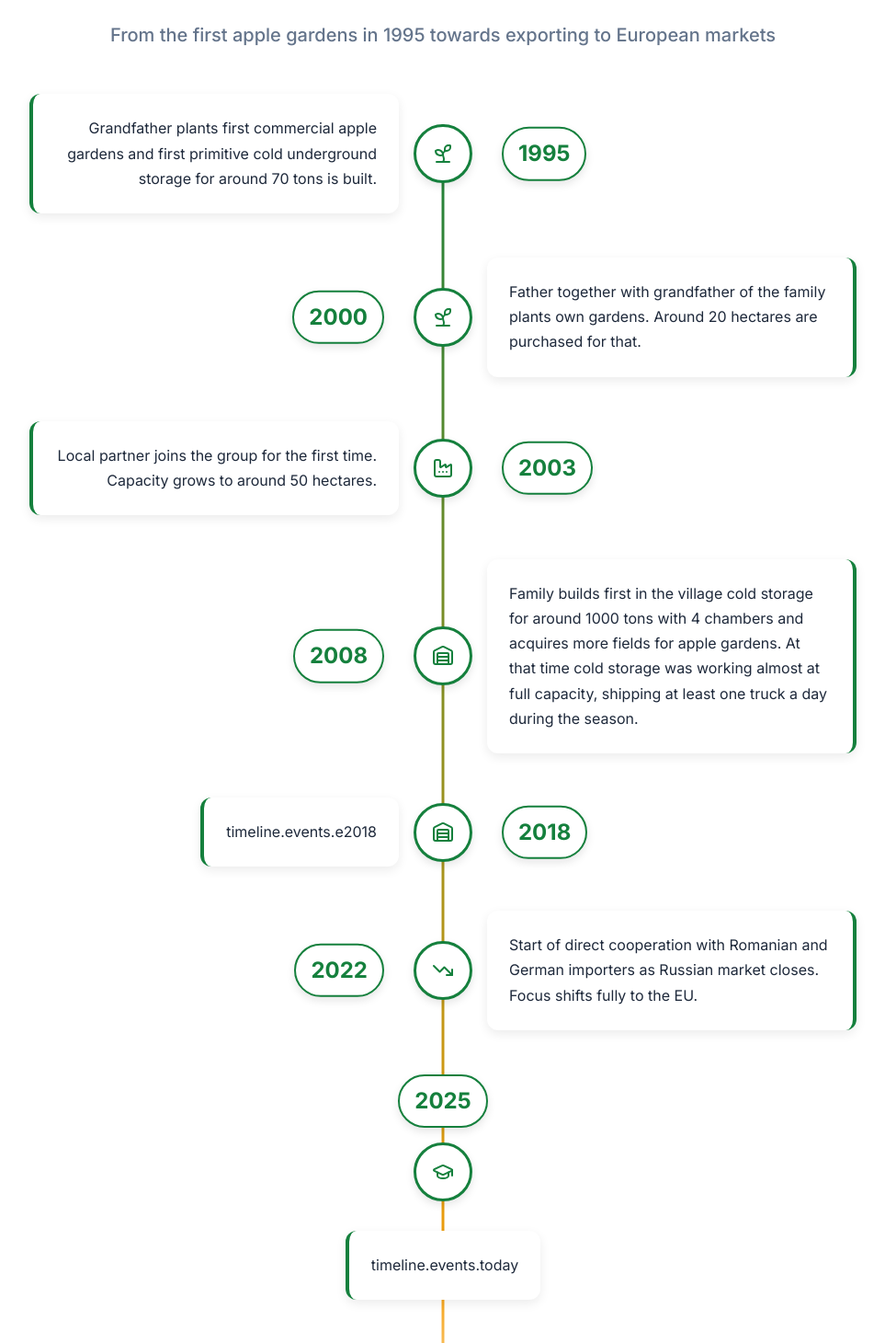
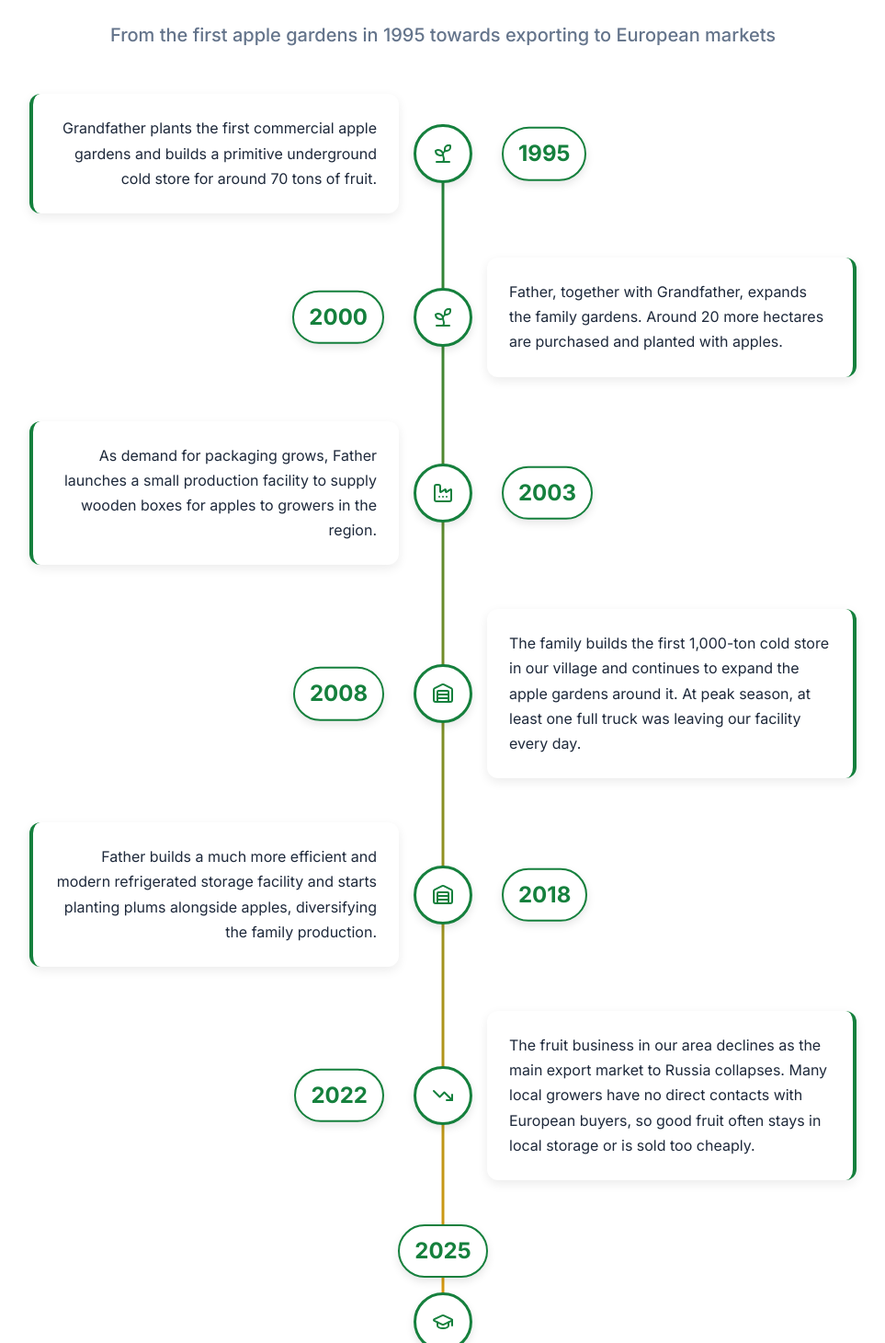
Before and after one commit to Qoopertin/tarcom-lux-website, a React (Vite) app: page /about in a window 1280 px wide. Shown: the part 510-1970 px from the top of the page at 92% size, without its empty margins (158-1121 px from the left). Built offline with nearby package versions, Linux system fonts and the light colour scheme.

Commit message:
Restore correct translations and update timeline subtitle

```diff
--- a/src/translations.js
+++ b/src/translations.js
@@ -174,13 +174,13 @@ const translations = {
             title: "Our Family Journey",
             subtitle: "From the first apple gardens in 1995 towards exporting to European markets",
             events: {
-                e1995: "Grandfather plants first commercial apple gardens and first primitive cold underground storage for around 70 tons is built.",
-                e2000: "Father together with grandfather of the family plants own gardens. Around 20 hectares are purchased for that.",
-                e2003: "Local partner joins the group for the first time. Capacity grows to around 50 hectares.",
-                e2008: "Family builds first in the village cold storage for around 1000 tons with 4 chambers and acquires more fields for apple gardens. At that time cold storage was working almost at full capacity, shipping at least one truck a day during the season.",
-                e2014: "Grandson joins the business. Focus on stable first-class quality begins, and foundations are laid for direct export relationships with European partners.",
-                e2022: "Start of direct cooperation with Romanian and German importers as Russian market closes. Focus shifts fully to the EU.",
-                e2025: "TARCOM LUX: the export name connecting our family and partner farms, ready for stable long-term programs with European clients."
+                e1995: "Grandfather plants the first commercial apple gardens and builds a primitive underground cold store for around 70 tons of fruit.",
+                e2000: "Father, together with Grandfather, expands the family gardens. Around 20 more hectares are purchased and planted with apples.",
+                e2003: "As demand for packaging grows, Father launches a small production facility to supply wooden boxes for apples to growers in the region.",
+                e2008: "The family builds the first 1,000-ton cold store in our village and continues to expand the apple gardens around it. At peak season, at least one full truck was leaving our facility every day.",
+                e2018: "Father builds a much more efficient and modern refrigerated storage facility and starts planting plums alongside apples, diversifying the family production.",
+                e2022: "The fruit business in our area declines as the main export market to Russia collapses. Many local growers have no direct contacts with European buyers, so good fruit often stays in local storage or is sold too cheaply.",
+                today: "A younger generation educated in the EU takes over the task of opening direct routes to European buyers. Under the TARCOM LUX name we are now focusing on honest, well-prepared apple exports to Romania and other EU markets."
             }
         },
 
@@ -419,13 +419,13 @@ const translations = {
             title: "Călătoria familiei noastre",
             subtitle: "De la primele livezi din 1995 spre exportul pe piețele europene",
             events: {
-                e1995: "Bunicul plantează primele livezi comerciale de mere și se construiește primul depozit frigorific subteran primitiv pentru aproximativ 70 de tone.",
-                e2000: "Tatăl împreună cu bunicul familiei plantează propriile livezi. Aproximativ 20 de hectare sunt achiziționate pentru aceasta.",
-                e2003: "Partenerul local se alătură grupului pentru prima dată. Capacitatea crește la aproximativ 50 de hectare.",
-                e2008: "Familia construiește primul depozit frigorific din sat pentru aproximativ 1000 de tone cu 4 camere și achiziționează mai multe terenuri pentru livezi de mere. În acea perioadă depozitul frigorific funcționa aproape la capacitate maximă, expediind cel puțin un camion pe zi în timpul sezonului.",
-                e2014: "Nepotul se alătură afacerii. Începe focusul pe calitate stabilă de primă clasă și se pun bazele pentru relații directe de export cu partenerii europeni.",
-                e2022: "Începutul cooperării directe cu importatori români și germani pe măsură ce piața rusă se închide. Focusul se concentrează complet pe UE.",
-                e2025: "TARCOM LUX: numele de export care conectează fermele noastre de familie și partenere, pregătite pentru programe stabile pe termen lung cu clienți europeni."
+                e1995: "Bunicul plantează primele livezi comerciale de mere și construiește un depozit frigorific subteran primitiv pentru aproximativ 70 de tone de fructe.",
+                e2000: "Tatăl, împreună cu Bunicul, extinde livezile familiei. Aproximativ 20 de hectare în plus sunt cumpărate și plantate cu mere.",
+                e2003: "Pe măsură ce cererea de ambalaje crește, Tatăl lansează o mică unitate de producție pentru a furniza lăzi de lemn pentru mere cultivatorilor din regiune.",
+                e2008: "Familia construiește primul depozit frigorific de 1.000 de tone din satul nostru și continuă să extindă livezile de mere din jurul acestuia. În sezonul de vârf, cel puțin un camion plin pleca de la unitatea noastră în fiecare zi.",
+                e2018: "Tatăl construiește un depozit frigorific mult mai eficient și modern și începe să planteze prune alături de mere, diversificând producția familiei.",
+                e2022: "Afacerea cu fructe din zona noastră scade pe măsură ce principala piață de export către Rusia se prăbușește. Mulți cultivatori locali nu au contacte directe cu cumpărătorii europeni, așa că fructele bune rămân adesea în depozitele locale sau sunt vândute prea ieftin.",
+                today: "O generație mai tânără, educată în UE, preia sarcina de a deschide rute directe către cumpărătorii europeni. Sub numele TARCOM LUX ne concentrăm acum pe exporturi oneste și bine pregătite de mere către România și alte piețe din UE."
             }
         },
 
@@ -664,13 +664,13 @@ const translations = {
             title: "Путь нашей семьи",
             subtitle: "От первых садов в 1995 году до экспорта на европейские рынки",
             events: {
-                e1995: "Дедушка высаживает первые коммерческие яблоневые сады и строится первое примитивное подземное холодильное хранилище примерно на 70 тонн.",
-                e2000: "Отец вместе с дедушкой семьи высаживает собственные сады. Для этого приобретается около 20 гектаров.",
-                e2003: "Местный партнер впервые присоединяется к группе. Мощность вырастает до около 50 гектаров.",
-                e2008: "Семья строит первый в деревне холодильный склад примерно на 1000 тонн с 4 камерами и приобретает больше полей для яблоневых садов. В то время холодильник работал почти на полную мощность, отгружая как минимум одну фуру в день во время сезона.",
-                e2014: "Внук присоединяется к бизнесу. Начинается фокус на стабильном качестве первого класса, и закладываются основы для прямых экспортных отношений с европейскими партнерами.",
-                e2022: "Начало прямого сотрудничества с румынскими и немецкими импортерами, поскольку российский рынок закрывается. Фокус полностью смещается на ЕС.",
-                e2025: "TARCOM LUX: экспортное название, объединяющее наши семейные и партнерские фермы, готовые к стабильным долгосрочным программам с европейскими клиентами."
+                e1995: "Дедушка сажает первые коммерческие яблоневые сады и строит примитивное подземное холодильное хранилище примерно на 70 тонн фруктов.",
+                e2000: "Отец вместе с Дедушкой расширяет семейные сады. Приобретается и засаживается яблонями еще около 20 гектаров.",
+                e2003: "Поскольку спрос на упаковку растет, Отец запускает небольшое производство деревянных ящиков для яблок для производителей в регионе.",
+                e2008: "Семья строит первый в нашем селе холодильный склад на 1000 тонн и продолжает расширять яблоневые сады вокруг него. В пик сезона с нашего предприятия ежедневно уезжала как минимум одна полная фура.",
+                e2018: "Отец строит гораздо более эффективное и современное холодильное хранилище и начинает сажать сливы наряду с яблоками, диверсифицируя семейное производство.",
+                e2022: "Фруктовый бизнес в нашем районе приходит в упадок, так как основной рынок экспорта в Россию рушится. У многих местных производителей нет прямых контактов с европейскими покупателями, поэтому хорошие фрукты часто остаются на местных складах или продаются слишком дешево.",
+                today: "Молодое поколение, получившее образование в ЕС, берет на себя задачу открытия прямых путей к европейским покупателям. Под именем TARCOM LUX мы сейчас фокусируемся на честном, хорошо подготовленном экспорте яблок в Румынию и другие рынки ЕС."
             }
         },
 
```
